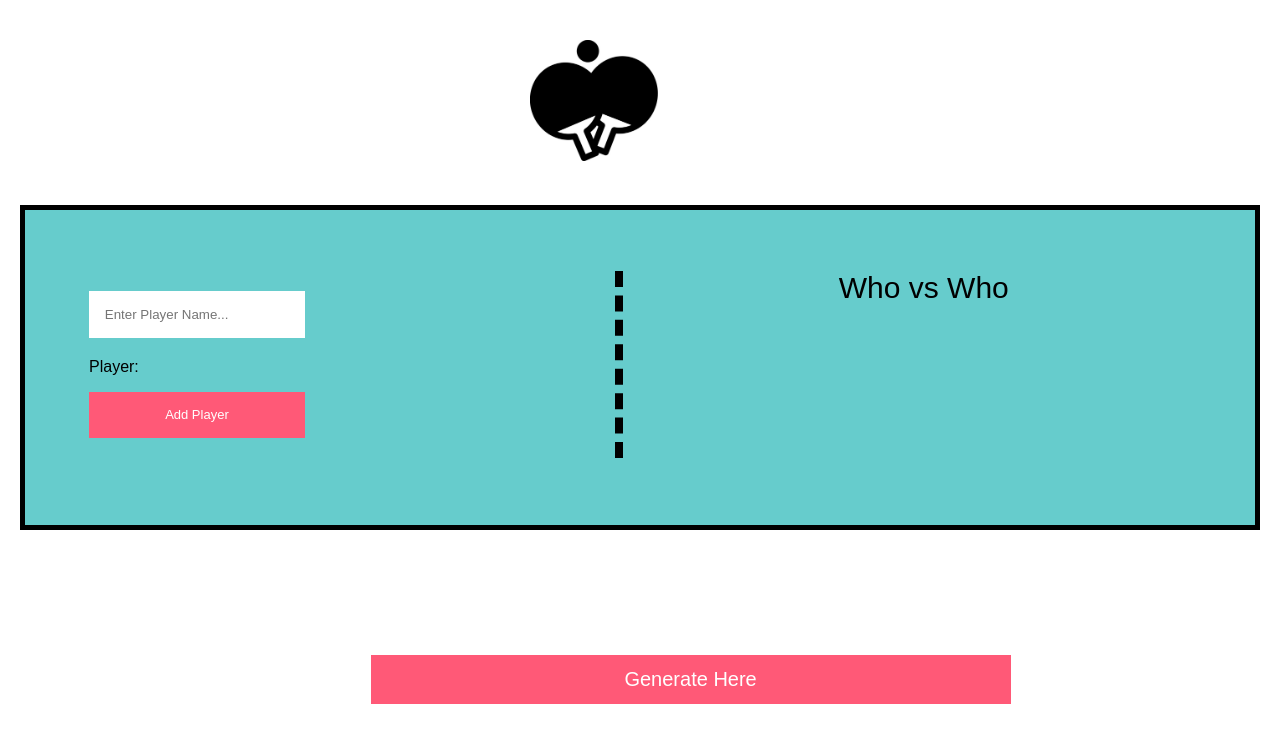
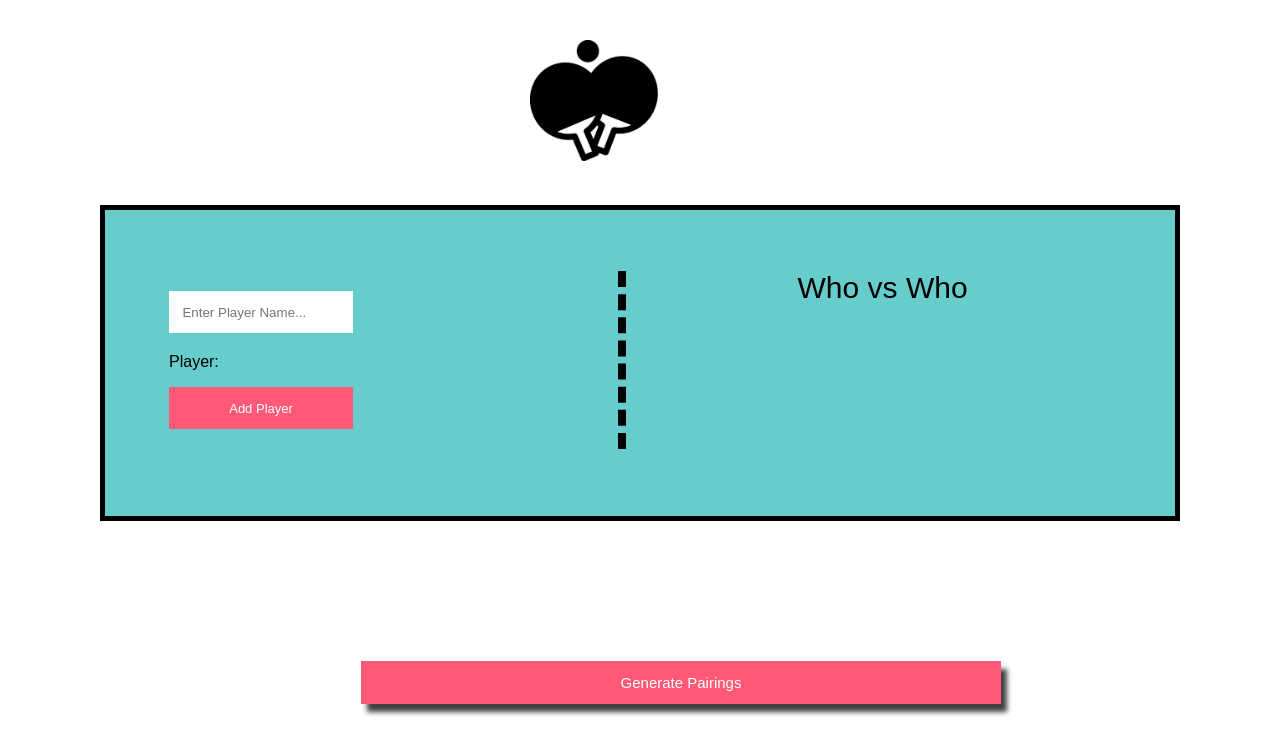
Before and after one commit to declan1991/Table-Tennis-Project, a React (Create React App) app: page / in a window 1280 px wide. Shown: the top 754 px of the page. Built offline with nearby package versions, Linux system fonts and the light colour scheme.

Commit message:
few tweaks, finishd for the night

```diff
--- a/public/index.html
+++ b/public/index.html
@@ -9,7 +9,6 @@
       homescreen on Android. See https://developers.google.com/web/fundamentals/engage-and-retain/web-app-manifest/
     -->
 
-    <link href="https://fonts.googleapis.com/css?family=Pacifico" rel="stylesheet">
     <link rel="manifest" href="%PUBLIC_URL%/manifest.json">
     <link rel="shortcut icon" href="%PUBLIC_URL%/favicon.ico">
 
--- a/src/App.css
+++ b/src/App.css
@@ -28,8 +28,8 @@
 	background-color:  #66CCCC;
 	padding: 5%;
 	margin-top: 16%;
-	margin-left: 20px;
-	margin-right: 20px;
+	margin-left: 100px;
+	margin-right: 100px;
 	align-content: center;
 	border: solid 5px black;
 }
@@ -79,9 +79,10 @@
 	color: white;
 	padding: 1%;
 	width: 50%;
-	margin-left: 22%;
-	font-size: 20px;
+	margin-left: 15%;
+	font-size: 15px;
 	font-weight: normal;
+	box-shadow: 6px 8px 5px 0px rgba(0,0,0,0.75);
 }
 
 .player-form {
--- a/src/Components/Header.js
+++ b/src/Components/Header.js
@@ -4,7 +4,6 @@ const Header = () => (
 
 	<Fragment>
 		<div className="page-header">
-
 		</div>
 	</Fragment>
 
--- a/src/Components/PlayerList.js
+++ b/src/Components/PlayerList.js
@@ -24,7 +24,7 @@ class PlayerList extends Component {
 	handleSubmit(event) {
 		this.setState({
 			value: '',
-			playerNames: this.state.playerNames.concat([this.state.value] + ' ')
+			playerNames: this.state.playerNames.concat([this.state.value] + ' ' + 'vs ')
 		});
 	}
 
@@ -60,7 +60,7 @@ class PlayerList extends Component {
 				</div>
 
 				<button className="generateBtn"
-					onClick={this.sort}>Generate Here
+					onClick={this.sort}>Generate Pairings
 					</button>
 
 				<div className="player-matches">
```
